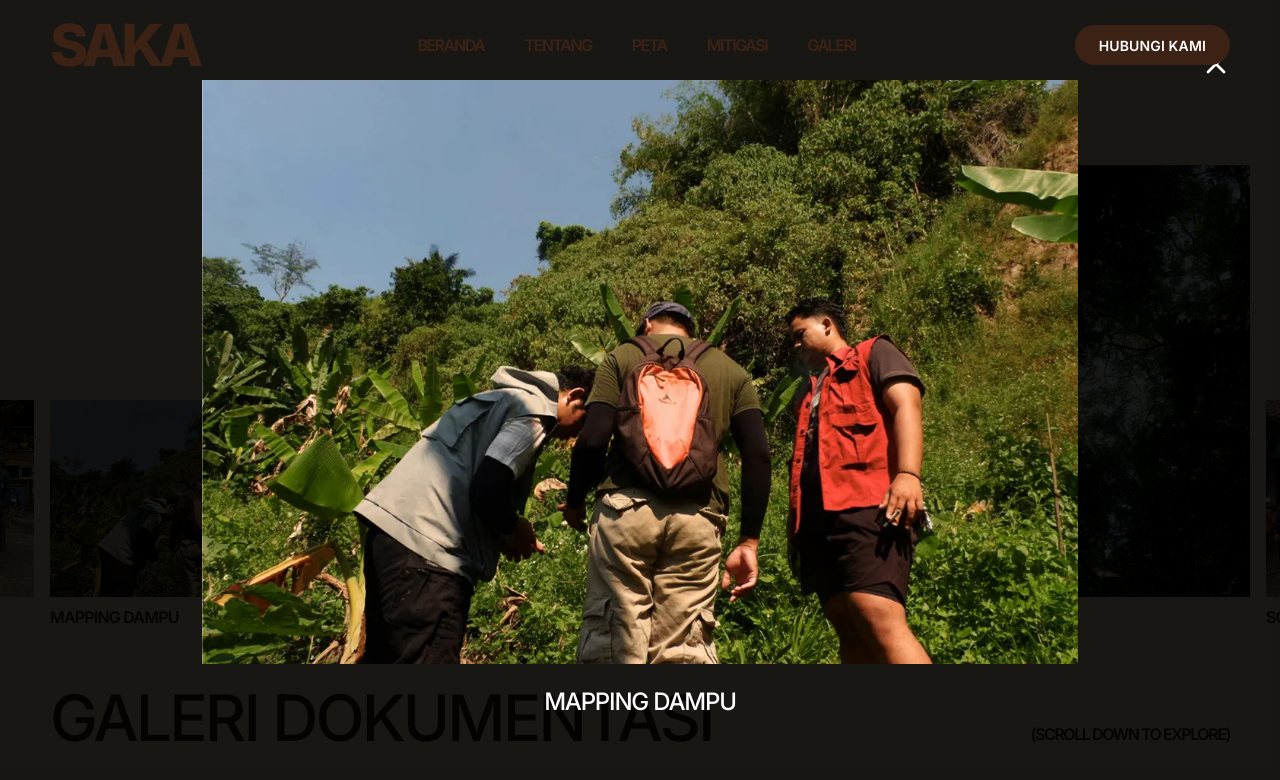
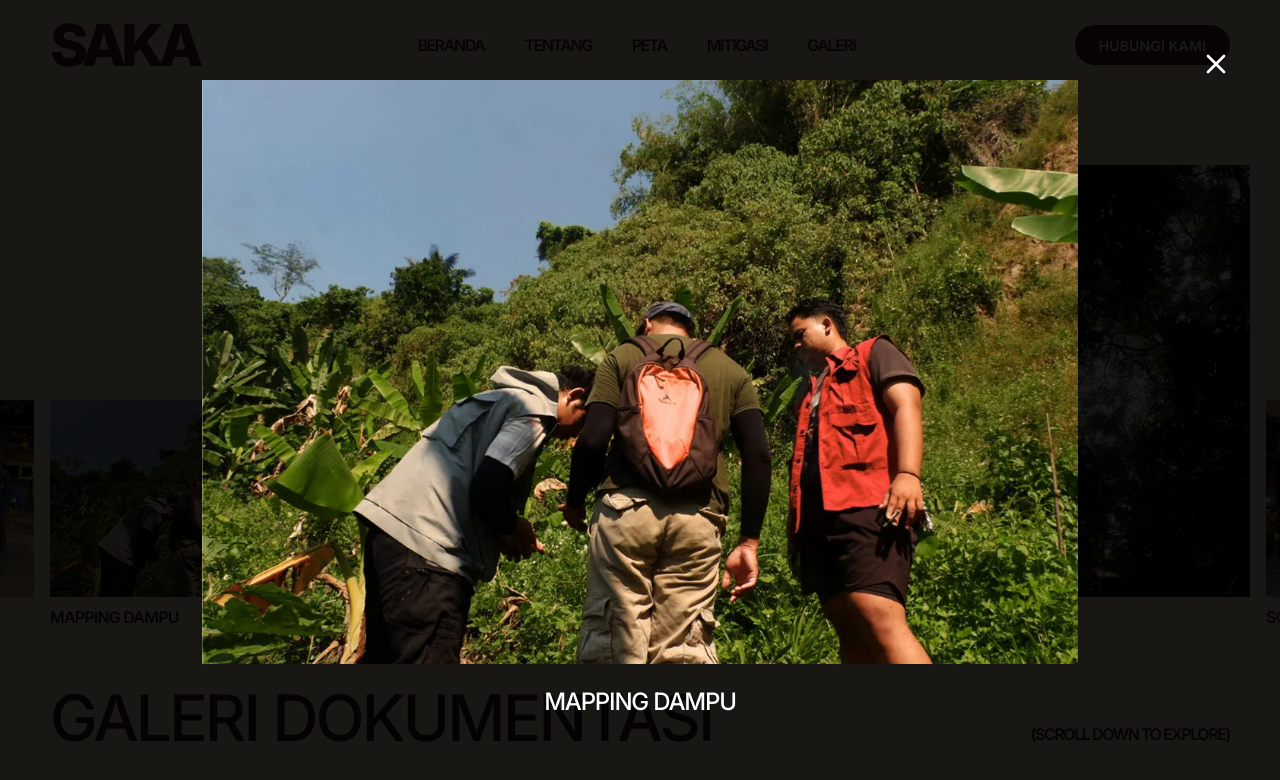
Before and after one commit to Celllzzz/SAKA-SiagaBencanaKalongan, a Next.js app: page /galeri in a window 1280 px wide. Both pictures are taken after a click on the element 194 px from the left and 498 px from the top of the page. Shown: the top 780 px of the page. Built offline with nearby package versions, Linux system fonts and the light colour scheme.

Commit message:
Fix lightbox z-index so it stays above navbar

```diff
--- a/src/app/galeri/page.tsx
+++ b/src/app/galeri/page.tsx
@@ -168,7 +168,7 @@
             initial={{ opacity: 0 }}
             animate={{ opacity: 1 }}
             exit={{ opacity: 0 }}
-            className="fixed inset-0 z-[100] flex flex-col items-center justify-center bg-black/90 px-[20px] py-[40px]"
+            className="fixed inset-0 z-[9999] flex flex-col items-center justify-center bg-black/90 px-[20px] py-[40px]"
           >
             {/* Close Button */}
             <button
```
